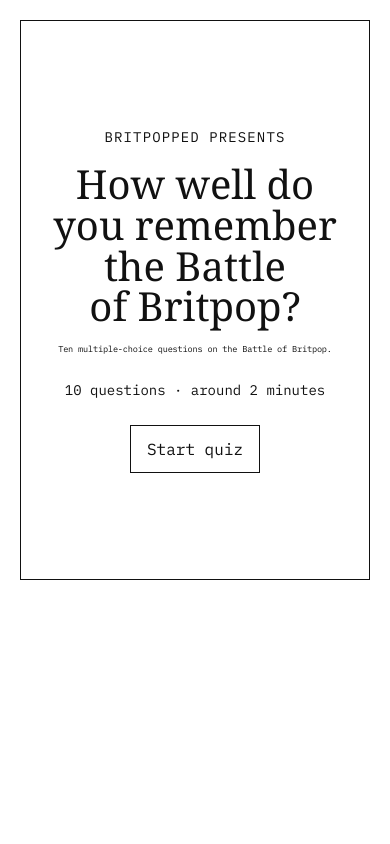
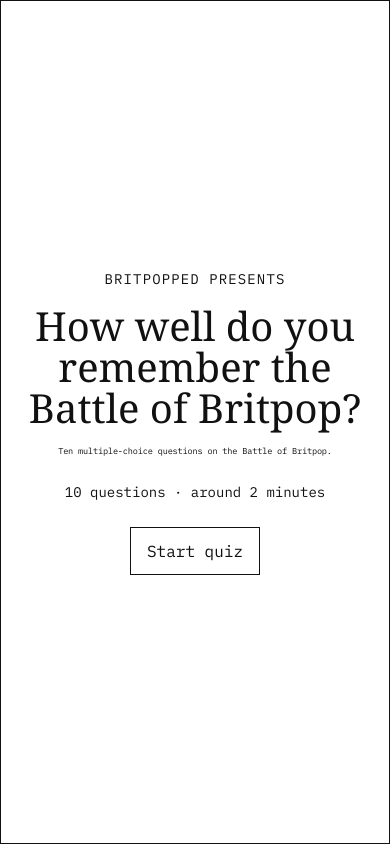
Before and after one commit to britpopped/how-well-do-you-remember-the-battle-of-britpop-, a plain HTML site: page index.html in a window 390 px wide. Drawn offline with Linux system fonts and the light colour scheme; a web font is replaced by a local one.

Commit message:
Update index.html

```diff
--- a/index.html
+++ b/index.html
@@ -87,6 +87,13 @@
 </div>
 
 <style>
+  html,
+  body {
+    margin: 0;
+    height: 100%;
+    overflow: hidden;
+  }
+
   .britpop-quiz,
   .britpop-quiz *,
   .britpop-quiz *::before,
@@ -96,7 +103,7 @@
 
   .britpop-quiz {
     --britpop-bg: #ffffff;
-    --britpop-frame-height: clamp(500px, 68vh, 620px);
+    --britpop-frame-height: 100dvh;
     --britpop-panel: #ffffff;
     --britpop-text: #111111;
     --britpop-line: #111111;
@@ -113,9 +120,10 @@
     --britpop-display-font: "Cutive", Georgia, serif;
     position: relative;
     width: 100%;
-    max-width: 1040px;
+    max-width: 1200px;
+    height: 100dvh;
     margin: 0 auto;
-    padding: clamp(16px, 3vw, 24px);
+    padding: 0;
     color: var(--britpop-text);
     background: var(--britpop-bg);
     font-family: var(--britpop-body-font);
@@ -126,8 +134,8 @@
     display: grid;
     gap: var(--britpop-space-4);
     align-content: start;
-    height: var(--britpop-frame-height);
-    min-height: 0;
+    height: 100%;
+    min-height: 100%;
     padding: clamp(20px, 3.5vw, 40px);
     border: 1px solid var(--britpop-line);
     background: var(--britpop-panel);
@@ -509,13 +517,14 @@
 
   @media (max-width: 680px) {
     .britpop-quiz {
-      --britpop-frame-height: clamp(480px, 76svh, 560px);
-      padding: 12px;
+      --britpop-frame-height: 100dvh;
+      height: 100dvh;
+      padding: 0;
     }
 
     .britpop-quiz__screen {
-      height: var(--britpop-frame-height);
-      min-height: 0;
+      height: 100%;
+      min-height: 100%;
       padding: 20px 16px;
     }
 
```
